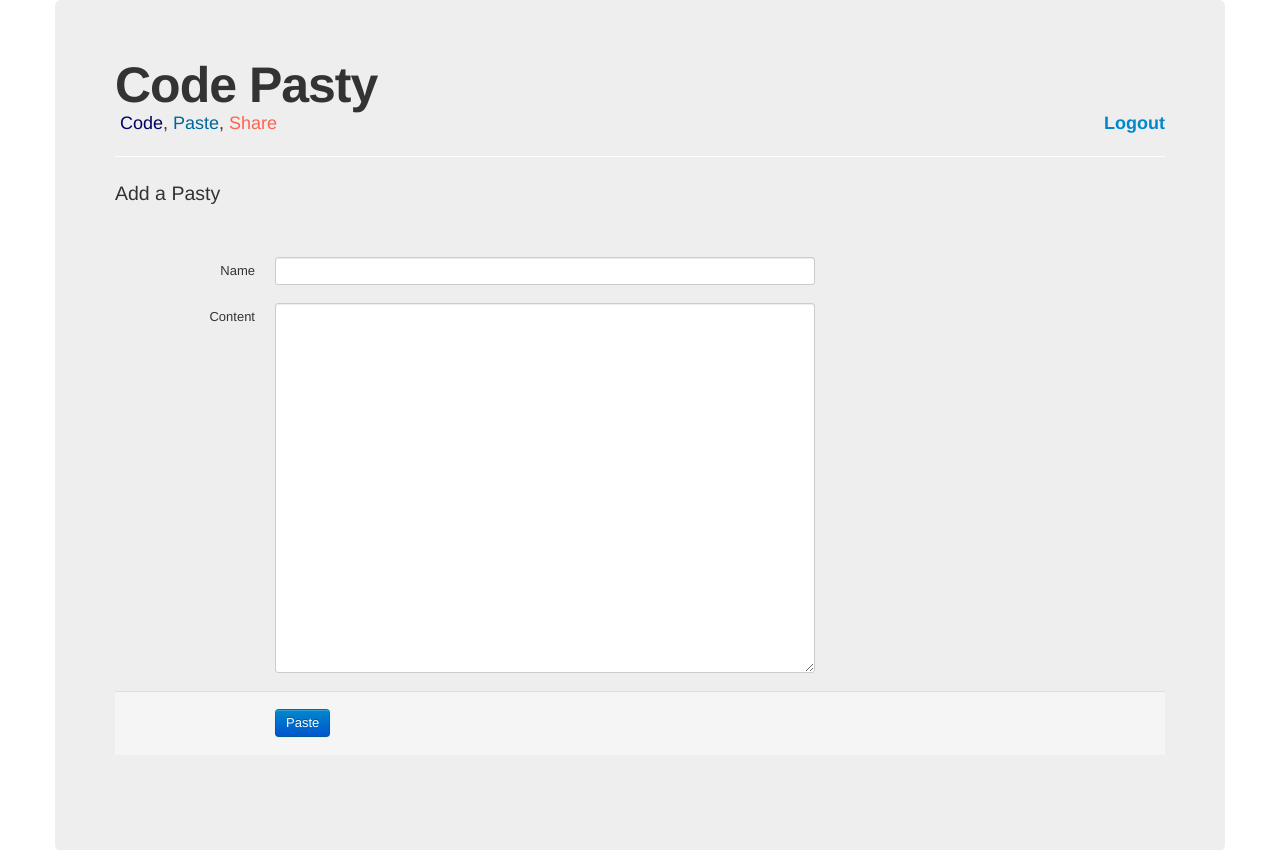
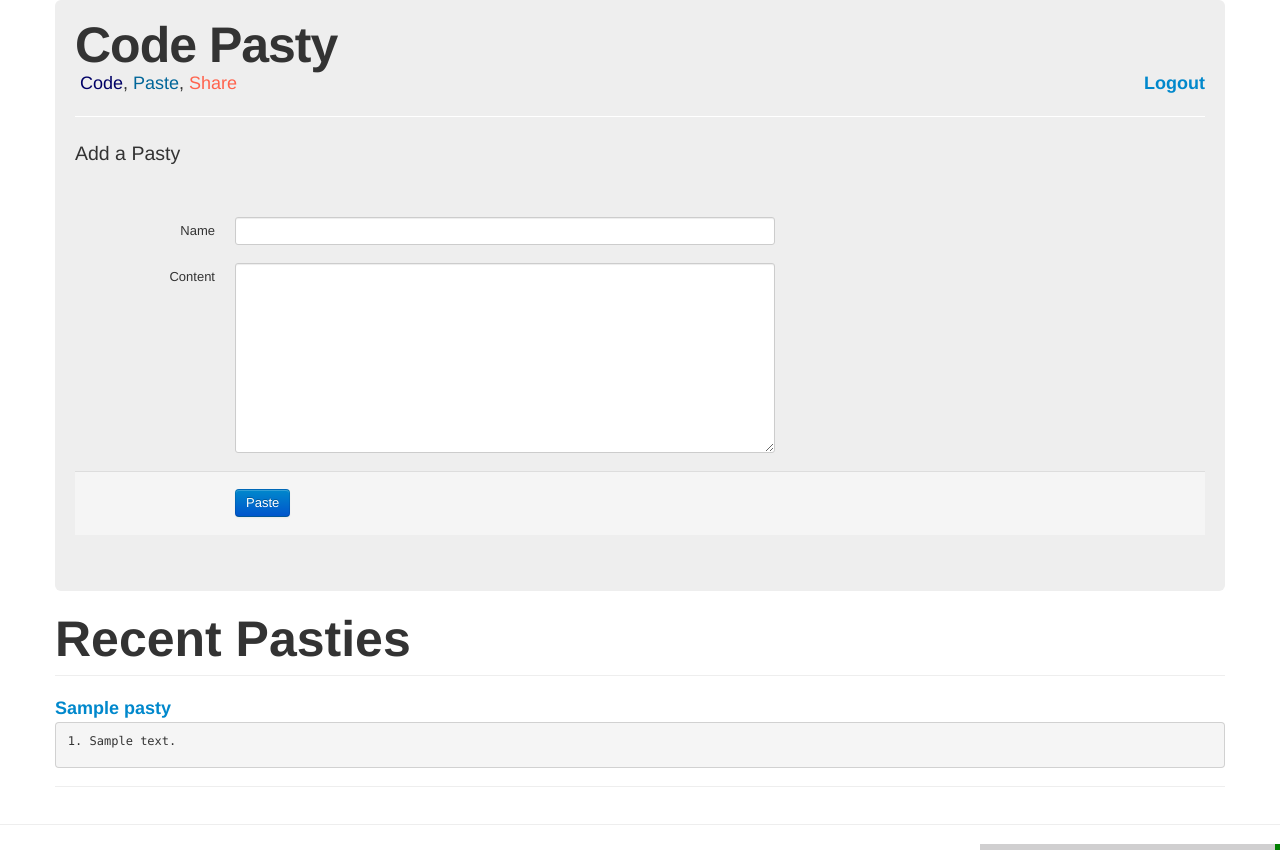
Before and after one commit to lionaneesh/Code-Pasty, a Python web app: template templates/index.html in a window 1280 px wide. Shown: the top 850 px of the page. Run offline with Jinja, Linux system fonts and the light colour scheme; the template is opened without the code that fills it: most values are stand-ins (such as "Sample title", 1, 10 or a date in 2020); some libraries are stand-ins or nearby versions.

Commit message:
Reduce the padding of the hero unit.

```diff
--- a/templates/index.html
+++ b/templates/index.html
@@ -1,7 +1,7 @@
 {% extends "base.html" %}
 	{% block title %}Code Pasty | Making code sharing simple{% endblock %}
 	{% block container %}
-		<div class="hero-unit">
+		<div class="hero-unit" style="padding: 20px;">
 		    <h1 style="font-size: 50px;">Code Pasty</h1>
 		    <div style="float: right" class="nav">
 		        {% if not disable %}
@@ -28,7 +28,7 @@
                     <div class="control-group">
                     <label class="control-label" for="input01">Content</label>
                     <div class="controls">
-                        <textarea type="text" id="input01" rows="20" cols="100" name="content" class='input-xxlarge' {% if disable %}disabled{% endif %}></textarea>
+                        <textarea type="text" id="input01" rows="10" name="content" class='input-xxlarge' {% if disable %}disabled{% endif %}></textarea>
                     </div>
                     </div>
 
```
